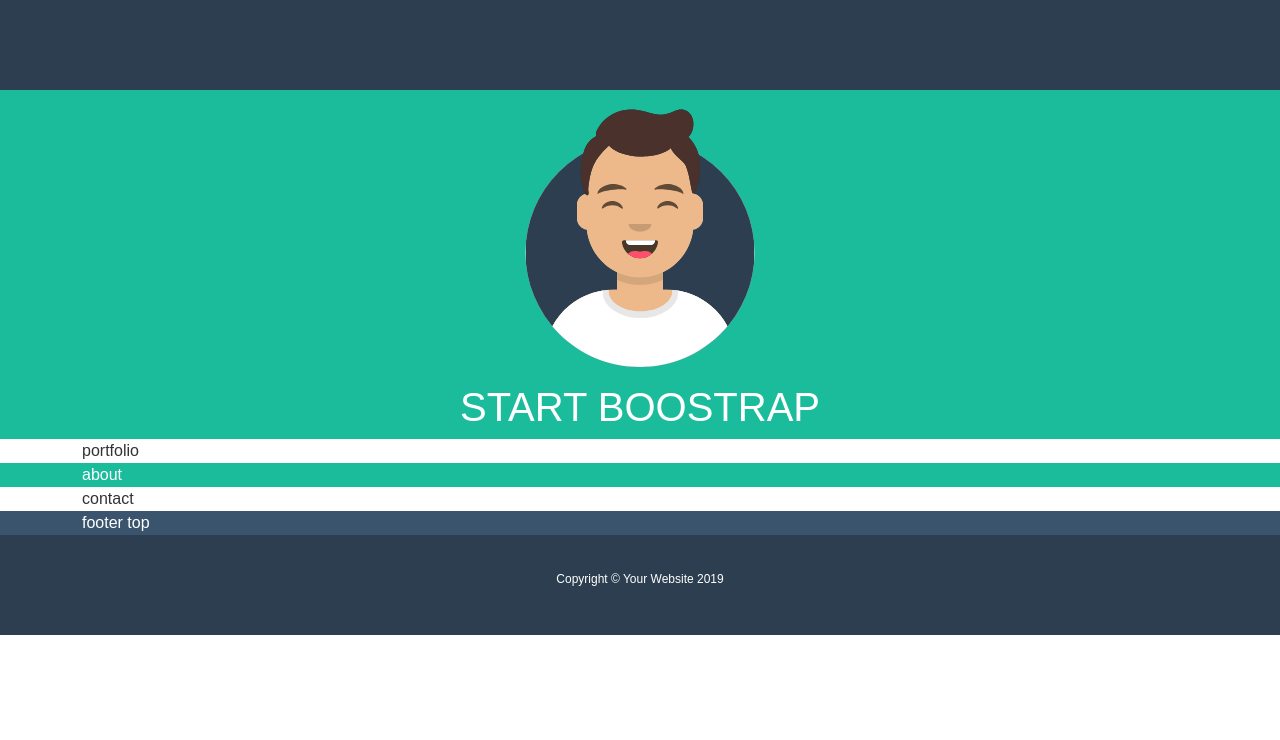
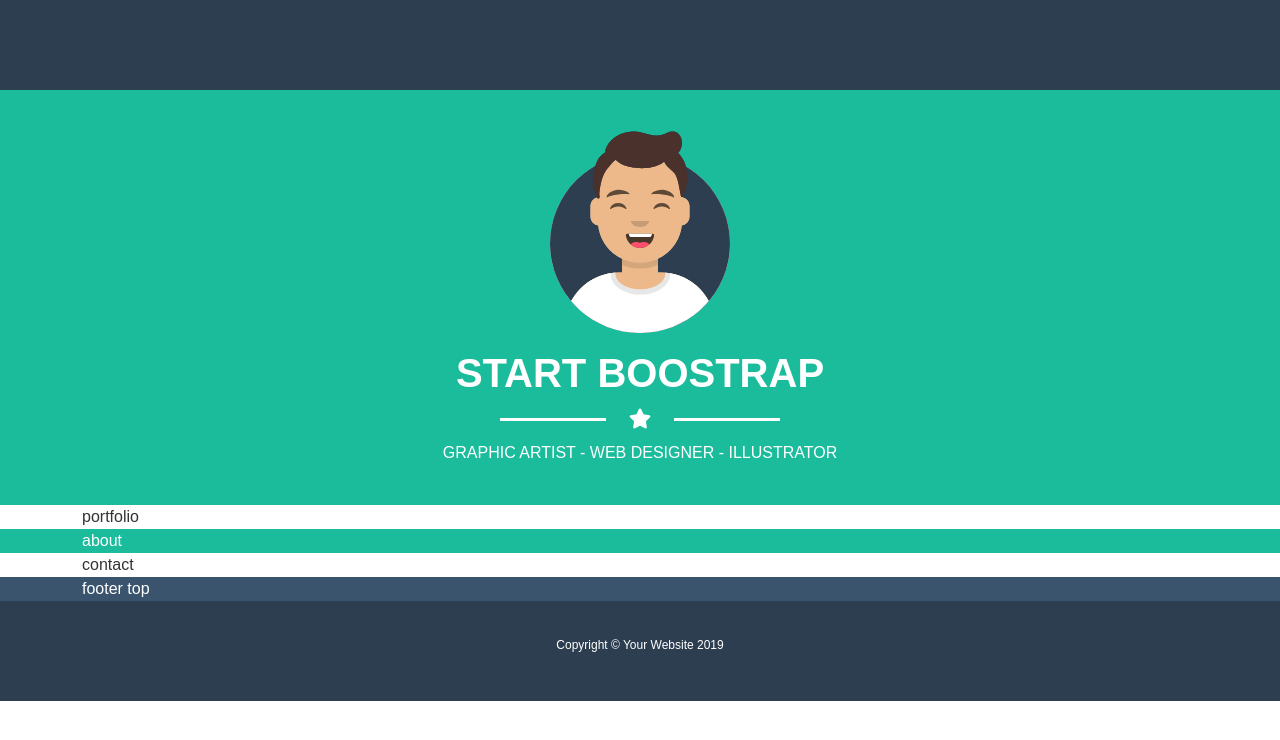
Before and after one commit to ValentinaZussino/html-css-bootstrap-freelancer, a plain HTML site: page index.html in a window 1280 px wide. Drawn offline with nearby package versions, Linux system fonts and the light colour scheme.

Commit message:
sistemaz sez hero + mquery per parte stellina

```diff
--- a/css/style.css
+++ b/css/style.css
@@ -27,8 +27,18 @@ header {
 /* MAIN */
 #hero { padding-top: 100px;}
 #hero img.avatar {
-    width: 70%;
+    width: 50%;
     max-width: 100%;
+}
+.star {
+    width: 250px;
+}
+.star:before, .star:after {
+    content: '';
+    display: block;
+    width: 25%;
+    height: 3px;
+    background-color: var(--white);
 }
 /* FOOTER */
 #foot-bottom {
@@ -36,3 +46,14 @@ header {
     font-size: 12px;
     padding-top: 35px;
 }
+/* RESPONSIVE */
+@media screen and (min-width: 768px) {
+    .star:before, .star:after { width: 35%;}
+    div.star {
+        justify-content: space-between!important;
+    }
+}
+@media screen and (min-width: 992px) {
+    .star { width: 280px;}
+    .star:before, .star:after { width: 38%;}
+}
--- a/index.html
+++ b/index.html
@@ -21,21 +21,30 @@
     <main>
         <!-- hero -->
         <section id="hero" class="vz_bg-green">
-            <div class="container-md">
+            <div class="container-md py-4">
                 <div class="row justify-content-center">
                     <div class="col-auto text-center">
                         <img class="avatar pb-3" src="./img/avatar.svg" alt="avatar">
-                        <h1 class="text-uppercase">Start Boostrap</h1>
+                        <h1 class="text-uppercase fw-bold">Start Boostrap</h1>
+                        <div class="star d-flex  align-items-center justify-content-center m-auto py-1">
+                            <i class="fs-5 px-1 fa-solid fa-star"></i>
+                        </div>
+                        <div class="pt-2 pb-3">
+                            <span class="text-uppercase">graphic artist - web designer - illustrator</span>
+                        </div>
                     </div>
                 </div>
             </div>
         </section>
+        <!-- portfolio -->
         <section id="portfolio" class="vz_txt-black">
             <div class="container-md">portfolio</div>
         </section>
+        <!-- about -->
         <section id="about" class="vz_bg-green">
             <div class="container-md">about</div>
         </section>
+        <!-- contact me -->
         <section id="contact" class="vz_txt-black">
             <div class="container-md">contact</div>
         </section>
```
